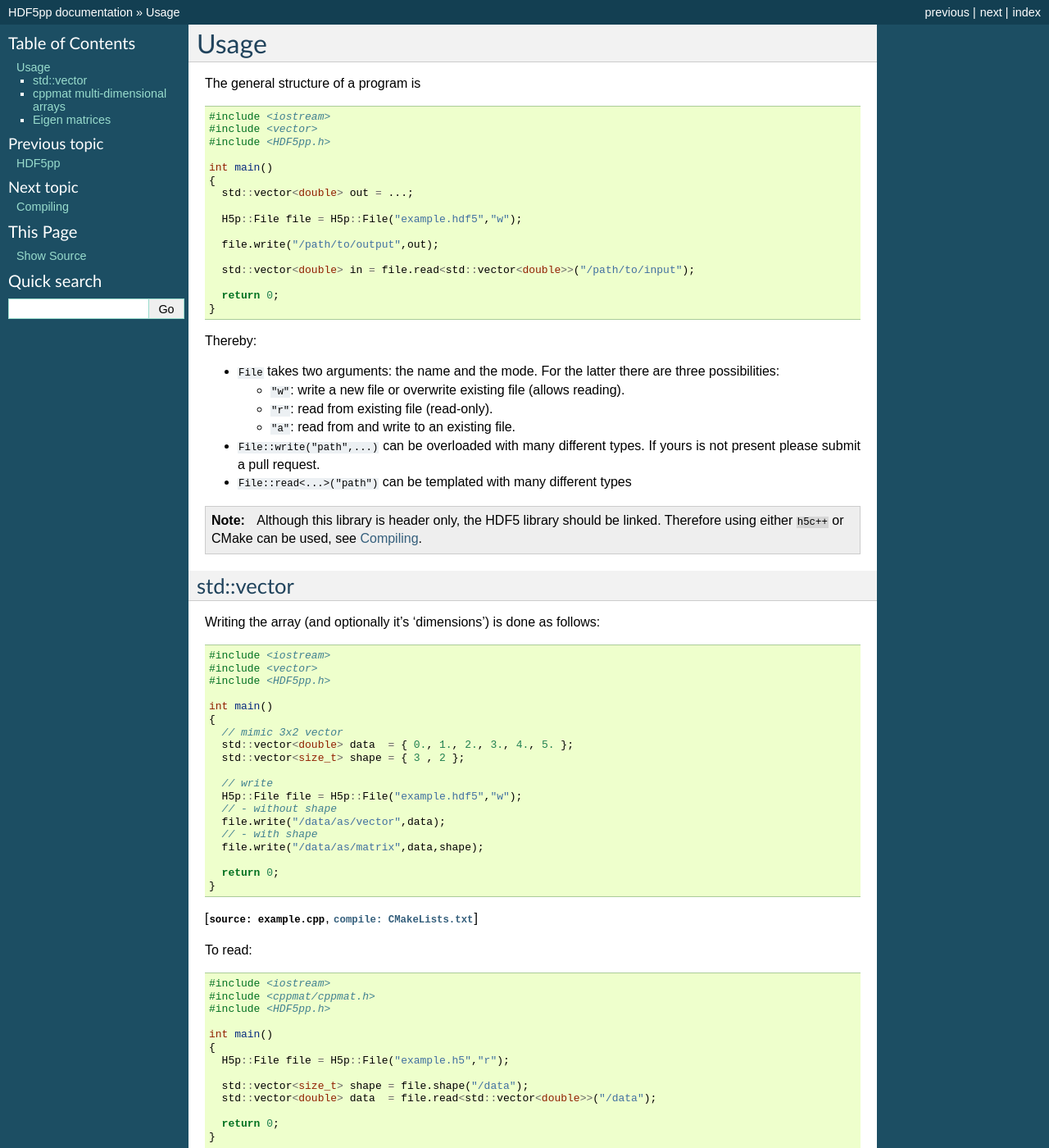
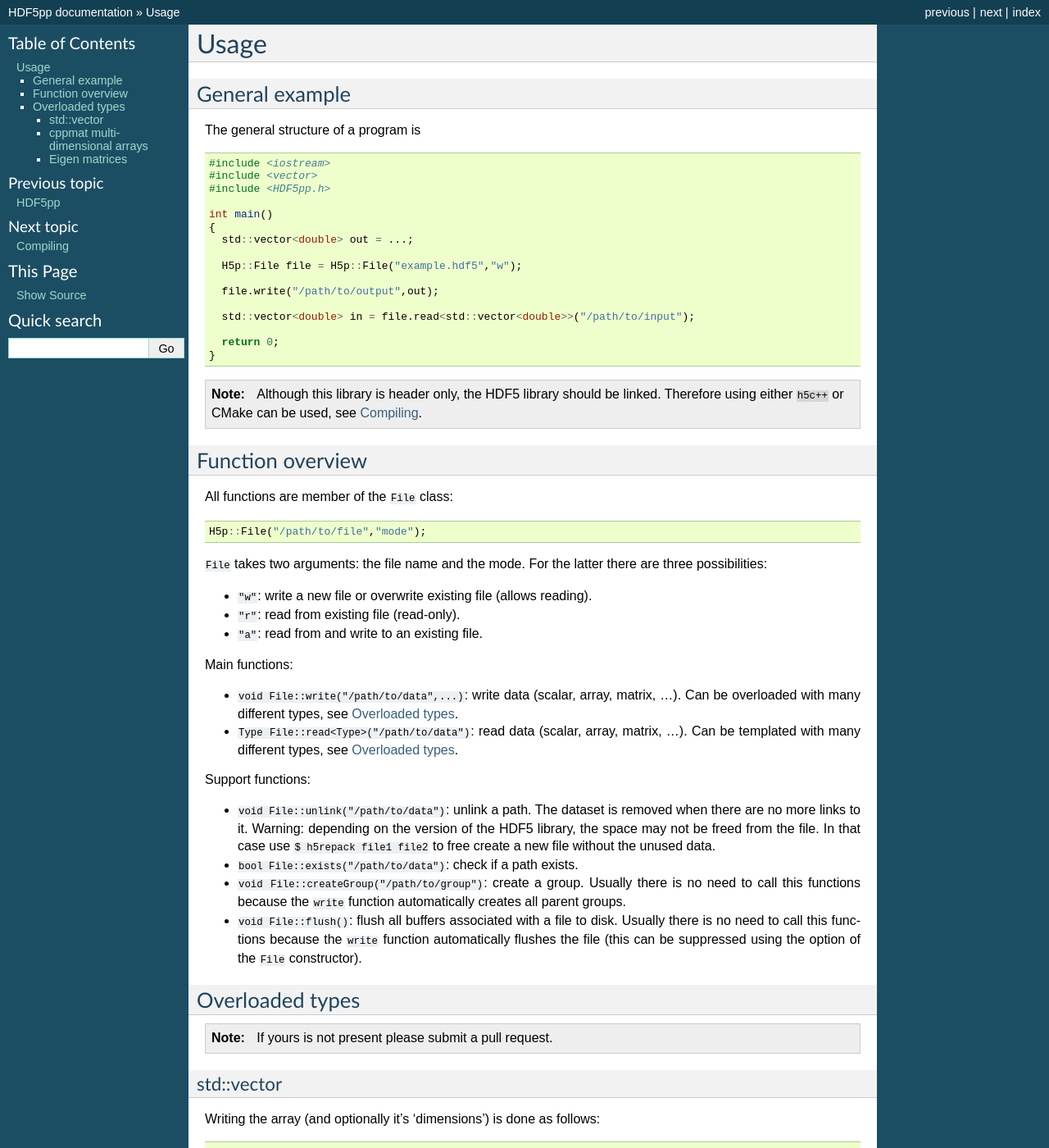
Before and after one commit to tdegeus/HDF5pp, a Sphinx documentation site: the page built from docs/usage.rst, in a window 1280 px wide and 1400 px high. Shown: the whole window at 82% size. Built offline with Sphinx 7.4.7, drawn with Linux system fonts in a browser that asks for light colours; formulas are drawn with MathJax 3.

Commit message:
Documentation update

```diff
--- a/docs/compile.rst
+++ b/docs/compile.rst
@@ -138,7 +138,7 @@ Using the h5c++ executable
 
 The ``h5c++`` executable provides a wrapper around your compiler, with all flags set correctly to use HDF5. To compile the following suffices:
 
-.. coode-block:: bash
+.. code-block:: bash
 
   h5c++ `pkg-config --cflags HDF5pp` -std=c++14 example.cpp
 
@@ -147,7 +147,7 @@ Using cmake
 
 The following basic structure of ``CMakeLists.txt`` can be used:
 
-.. cpde-block:: cmake
+.. code-block:: cmake
 
   cmake_minimum_required(VERSION 2.8.12)
 
--- a/docs/usage.rst
+++ b/docs/usage.rst
@@ -4,6 +4,9 @@
 *****
 Usage
 *****
+
+General example
+===============
 
 The general structure of a program is
 
@@ -26,24 +29,52 @@ The general structure of a program is
     return 0;
   }
 
-Thereby:
-
-* ``File`` takes two arguments: the name and the mode. For the latter there are three possibilities:
-
-  - ``"w"``: write a new file or overwrite existing file (allows reading).
-  - ``"r"``: read from existing file (read-only).
-  - ``"a"``: read from and write to an existing file.
-
-* ``File::write("path",...)`` can be overloaded with many different types. If yours is not present please submit a pull request.
-
-* ``File::read<...>("path")`` can be templated with many different types
-
 .. note::
 
   Although this library is header only, the HDF5 library should be linked. Therefore using either ``h5c++`` or CMake can be used, see :ref:`compile`.
 
+Function overview
+=================
+
+All functions are member of the ``File`` class:
+
+.. code-block:: cpp
+
+  H5p::File("/path/to/file","mode");
+
+``File`` takes two arguments: the file name and the mode. For the latter there are three possibilities:
+
+- ``"w"``: write a new file or overwrite existing file (allows reading).
+- ``"r"``: read from existing file (read-only).
+- ``"a"``: read from and write to an existing file.
+
+Main functions:
+
+* ``void File::write("/path/to/data",...)``: write data (scalar, array, matrix, ...). Can be overloaded with many different types, see :ref:`overloaded_types`.
+
+* ``Type File::read<Type>("/path/to/data")``: read data (scalar, array, matrix, ...). Can be templated with many different types, see :ref:`overloaded_types`.
+
+Support functions:
+
+* ``void File::unlink("/path/to/data")``: unlink a path. The dataset is removed when there are no more links to it. Warning: depending on the version of the HDF5 library, the space may not be freed from the file. In that case use ``$ h5repack file1 file2`` to free create a new file without the unused data.
+
+* ``bool File::exists("/path/to/data")``: check if a path exists.
+
+* ``void File::createGroup("/path/to/group")``: create a group. Usually there is no need to call this functions because the ``write`` function automatically creates all parent groups.
+
+* ``void File::flush()``: flush all buffers associated with a file to disk. Usually there is no need to call this functions because the ``write`` function automatically flushes the file (this can be suppressed using the option of the ``File`` constructor).
+
+.. _overloaded_types:
+
+Overloaded types
+================
+
+.. note::
+
+  If yours is not present please submit a pull request.
+
 std::vector
-===========
+-----------
 
 Writing the array (and optionally it's 'dimensions') is done as follows:
 
@@ -109,7 +140,7 @@ Reading with Python does allow direct interpretation of the matrix
 [:download:`source: example.py <examples/vector_write/example.py>`]
 
 cppmat multi-dimensional arrays
-===============================
+-------------------------------
 
 To enable this feature:
 
@@ -171,7 +202,7 @@ To read:
 [:download:`source: example.cpp <examples/eigen_cppmat_read/example.cpp>`, :download:`compile: CMakeLists.txt <examples/eigen_cppmat_read/CMakeLists.txt>`]
 
 Eigen matrices
-==============
+--------------
 
 To enable this feature:
 
```
Also changed, not shown: docs/index.rst (+21 -0 lines).
